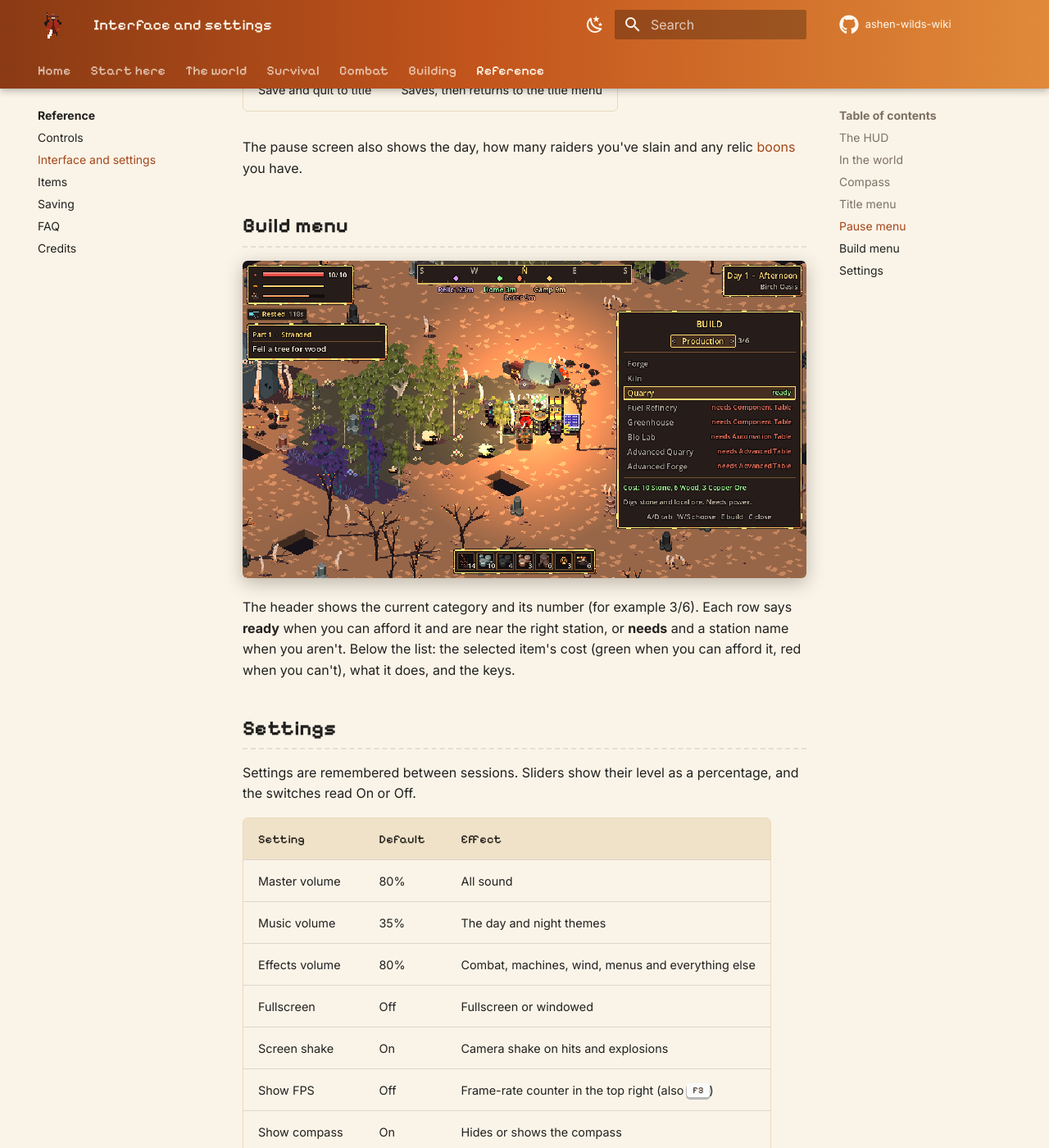
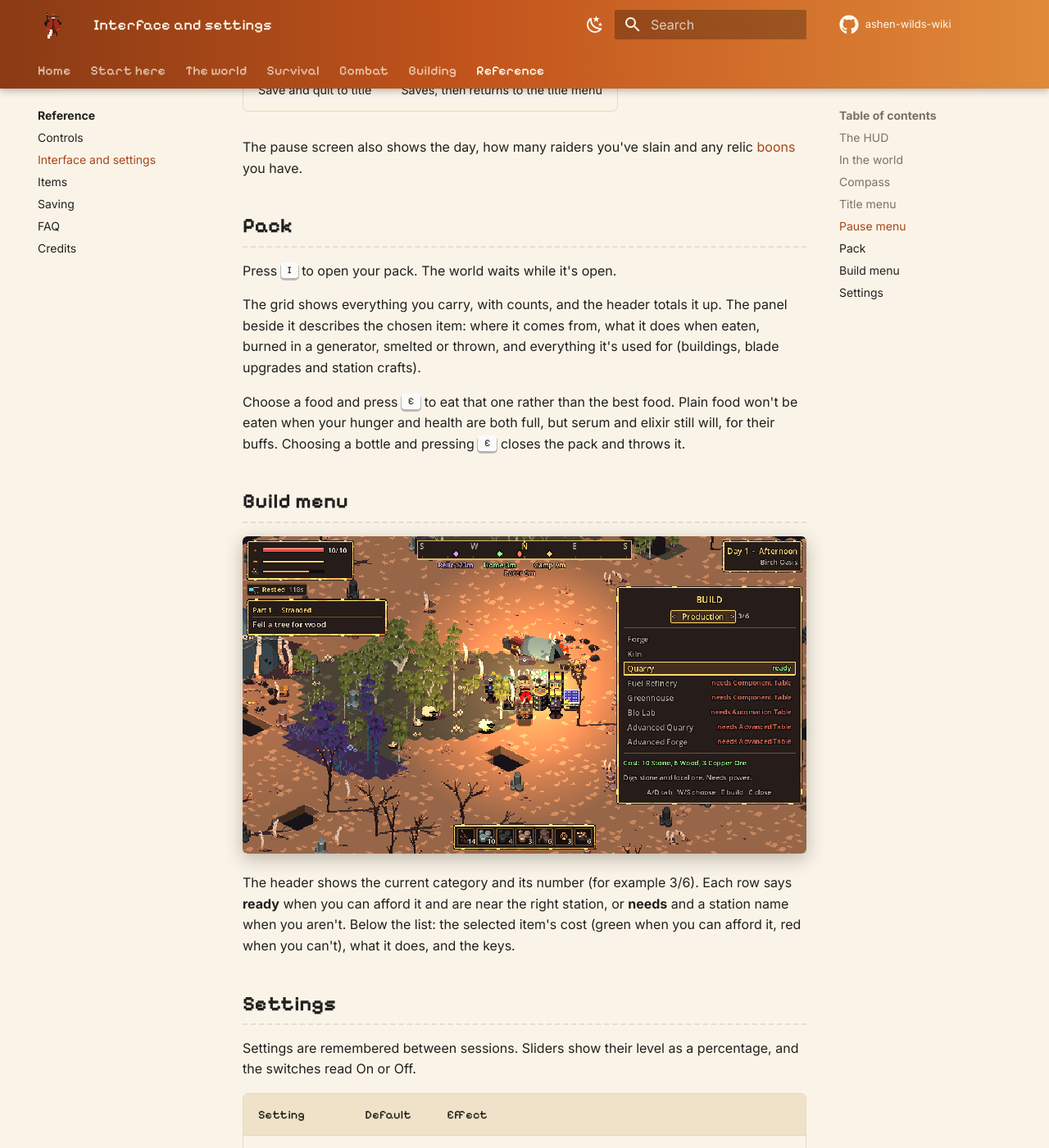
Before and after one commit to Liquid-Gorrila/ashen-wilds-wiki, an MkDocs documentation site: the page built from docs/reference/interface.md, in a window 1280 px wide and 1400 px high, scrolled down 3021 px. Shown: the whole window at 82% size. Built offline with MkDocs 1.6.1 and Material for MkDocs 9.7.7, drawn with Linux system fonts in a browser that asks for light colours; comment, search, counter and statistics services are not loaded; some of the changed text lies outside the part shown.

Commit message:
Document the pack screen and the reworked audio settings
Co-Authored-By: Claude Opus 5.5 <noreply@anthropic.com>

```diff
--- a/docs/reference/interface.md
+++ b/docs/reference/interface.md
@@ -13,7 +13,7 @@
 | Top right | The day number, the biome you're in ("scorching" in desert heat, "Sandstorm!" during a storm, "Cave" underground), and a sky dial for the time of day: the sun arcs across by day and the moon by night, and the sky turns orange at dawn and red at dusk |
 | Middle of the screen, below the compass | Short messages: warnings, finished goals and events |
 | Left, lower | Item pick-up notices |
-| Bottom centre | What you can use nearby, then your inventory bar (hidden while you carry nothing) |
+| Bottom centre | What you can use nearby, then your inventory bar (hidden while you carry nothing). Point at an item to see its name and count. |
 
 The title screen shows only the menu; the HUD appears when you start playing.
 
@@ -61,6 +61,14 @@ The game opens with a short StonePath Games splash. Press any key or click to sk
 
 The pause screen also shows the day, how many raiders you've slain and any relic [boons](../combat/boons.md) you have.
 
+## Pack
+
+Press ++i++ to open your pack. The world waits while it's open.
+
+The grid shows everything you carry, with counts, and the header totals it up. The panel beside it describes the chosen item: where it comes from, what it does when eaten, burned in a generator, smelted or thrown, and everything it's used for (buildings, blade upgrades and station crafts).
+
+Choose a food and press ++e++ to eat that one rather than the best food. Plain food won't be eaten when your hunger and health are both full, but serum and elixir still will, for their buffs. Choosing a bottle and pressing ++e++ closes the pack and throws it.
+
 ## Build menu
 
 ![The build menu on the Production tab, with the Quarry selected](../assets/images/build-menu.png)
@@ -74,8 +82,8 @@ Settings are remembered between sessions. Sliders show their level as a percenta
 | Setting | Default | Effect |
 | --- | --- | --- |
 | Master volume | 80% | All sound |
-| Music volume | 35% | The day and night themes |
-| Effects volume | 80% | Combat, machines, wind, menus and everything else |
+| Music volume | 35% | The themes for day, night, caves, sandstorms and boss fights |
+| Effects volume | 80% | Combat, footsteps, machines, campfires, wind, the desert ambience, menus and everything else |
 | Fullscreen | Off | Fullscreen or windowed |
 | Screen shake | On | Camera shake on hits and explosions |
 | Show FPS | Off | Frame-rate counter in the top right (also ++f3++) |
```
Also changed, not shown: docs/reference/controls.md (+9 -0 lines).
